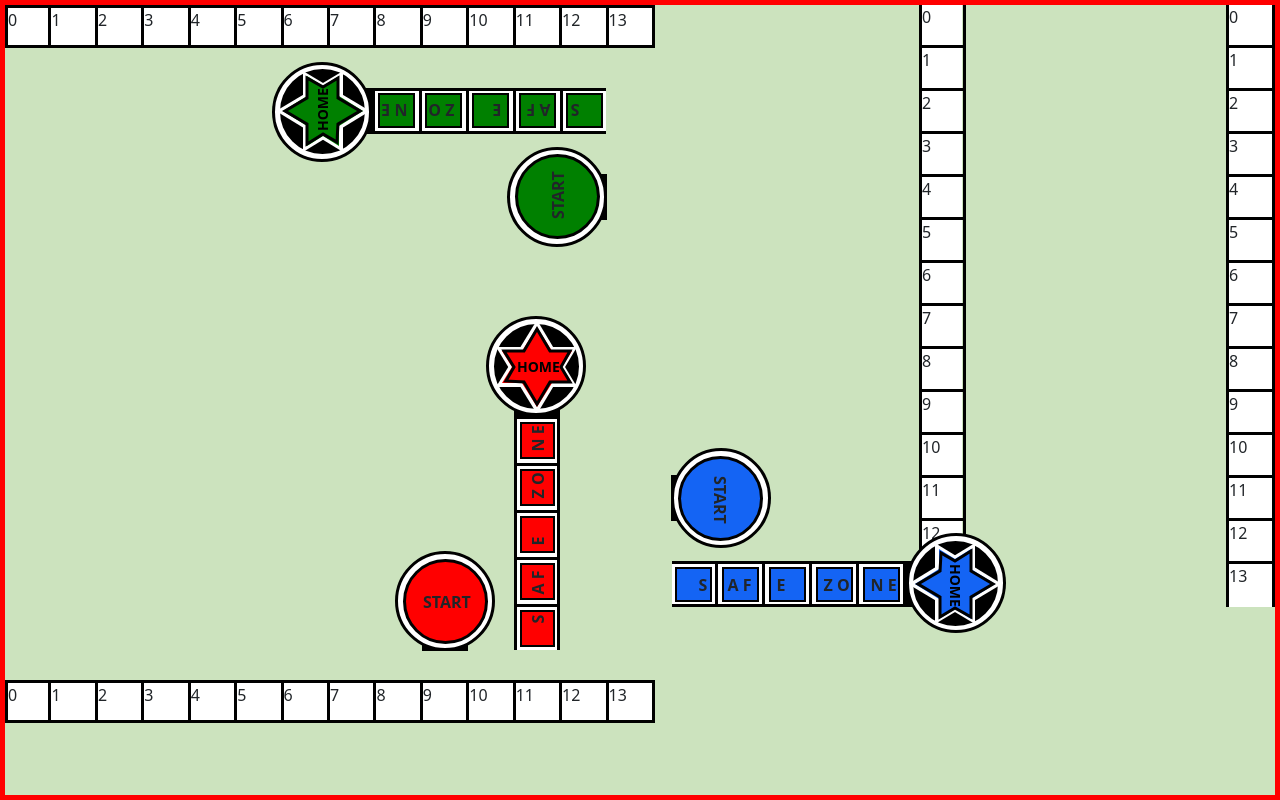
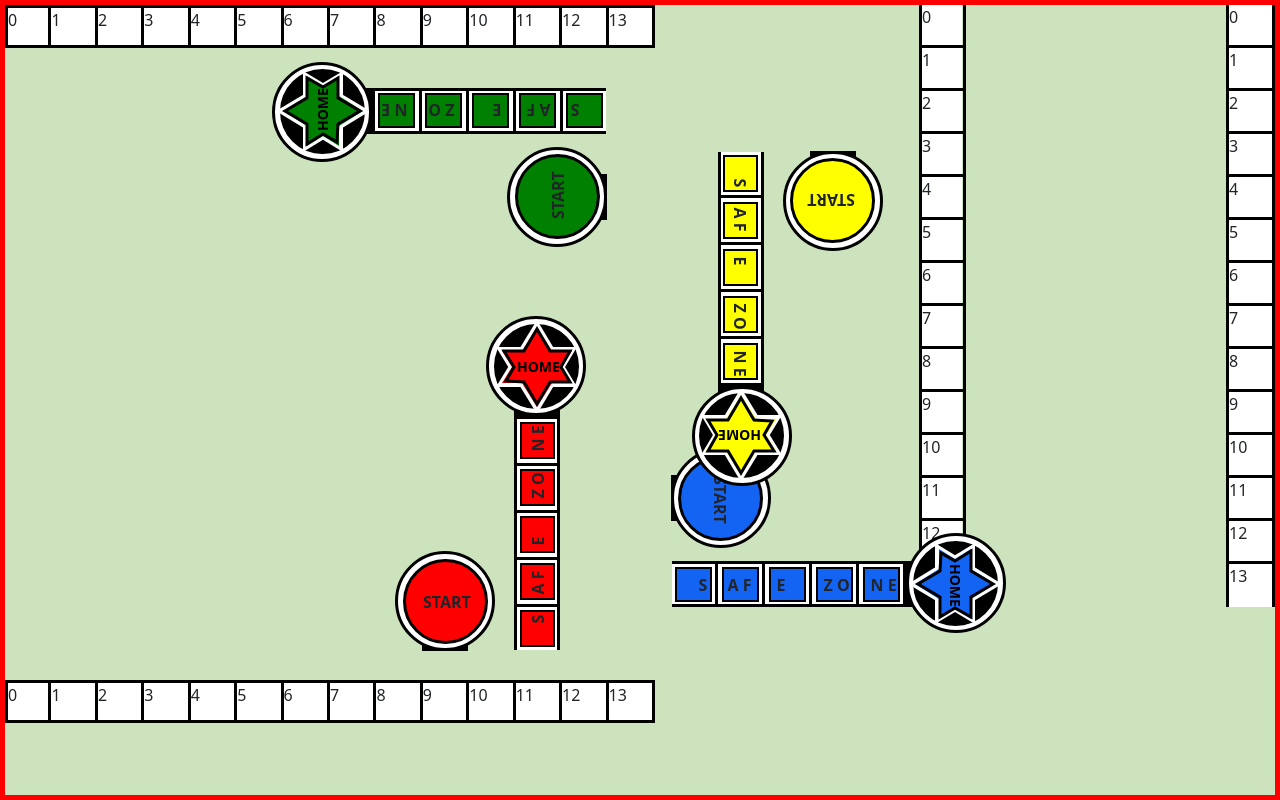
Before and after one commit to BT-aase/baase-react-sorry, a React app: page / in a window 1280 px wide. Built offline with nearby package versions, Linux system fonts and the light colour scheme; the HTML template or start-up script is replaced by a standard one.

Commit message:
Added fourth Home segment.

```diff
--- a/src/components/board/InnerBoard.js
+++ b/src/components/board/InnerBoard.js
@@ -14,6 +14,10 @@ const InnerBoard = () => {
                 }}>
                     <Home color='#1464F4' />
                 </div>
+                <div style={{ position: 'fixed', transform: 'rotate(180deg)',
+                              bottom: -60.5, right: 4}}>
+                    <Home color='yellow' side='horizontal' />
+                </div>
                 <div style={{
                     position: 'fixed', transform: 'rotate(270deg)',
                     left: -103, top: 640
```
